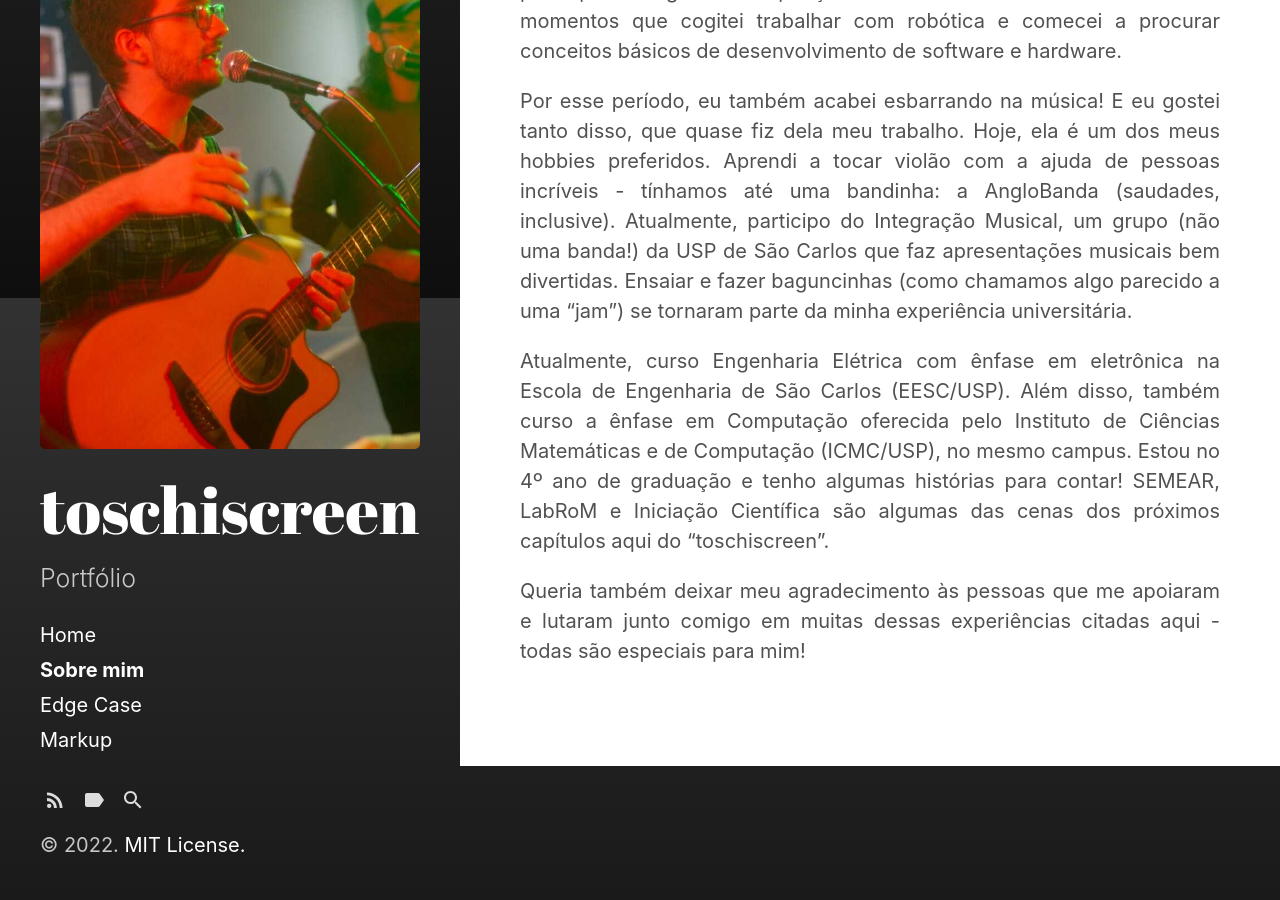
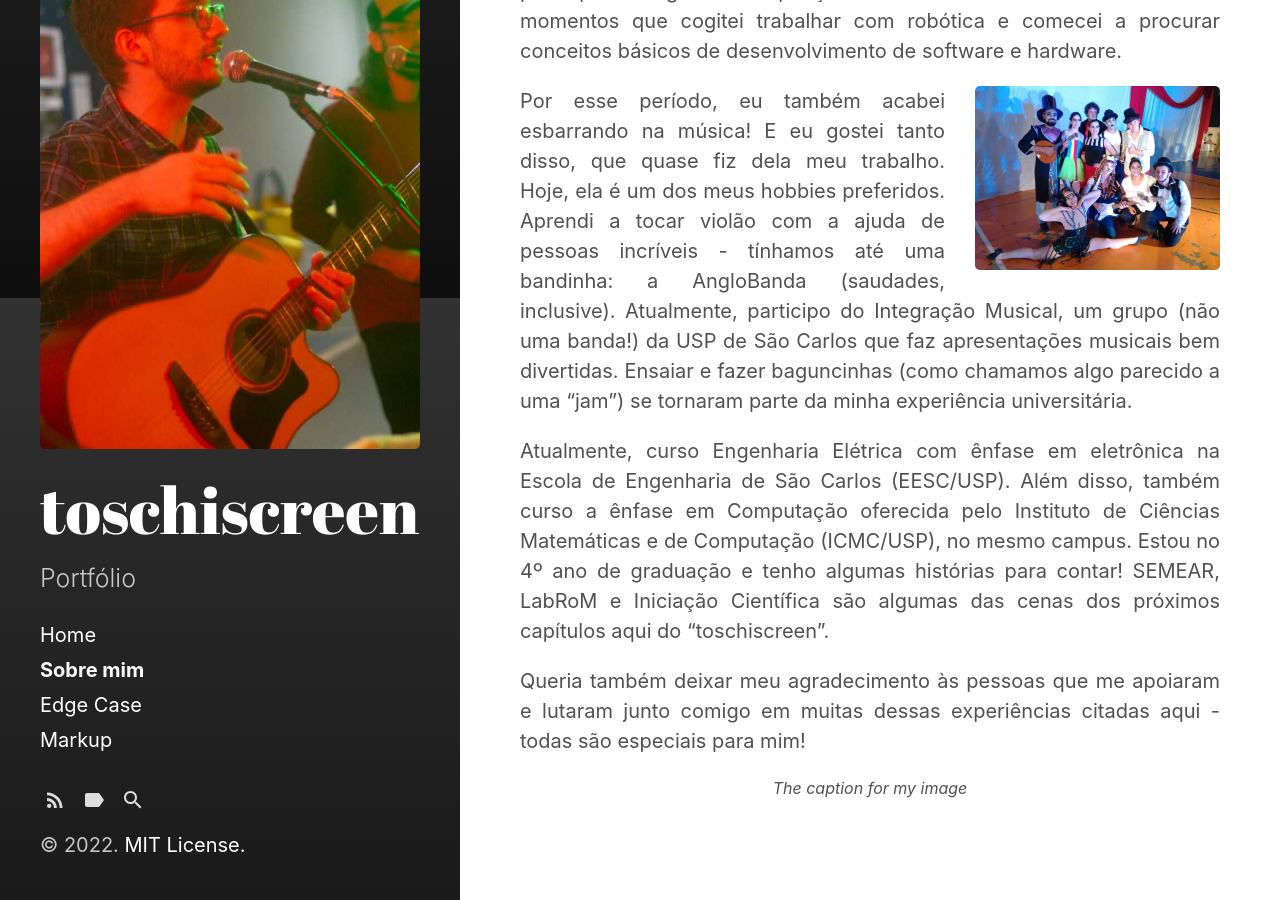
Before and after one commit to toschilt/toschilt.github.io, a Jekyll site: the page built from docs/about.md, in a window 1280 px wide and 900 px high, scrolled down 602 px. Built offline with Jekyll 4.4.1, drawn with Linux system fonts in a browser that asks for light colours.

Commit message:
Inserting and image in Sobre mim section

```diff
--- a/docs/about.md
+++ b/docs/about.md
@@ -12,8 +12,13 @@ sidebar_link: true
 Desde pequeno, fui influenciado pelo meu pai a criar (beijo, pai!). Nos projetinhos que trabalhamos juntos, o objetivo variava: poderia ser para consertar algo da casa ou puramente por curiosidade de testar uma ideia. Não sabia disso na época, mas meu pai me ensinava implicitamente o que motiva a engenharia e também como ela é difícil (parece que os problemas te perseguem!). Durante o Ensino Médio, me interessei por robótica utilizando o kit da Lego Mindstorms - lembro, inclusive, de como participar de algumas competições internas era divertido. Foram nesses momentos que cogitei trabalhar com robótica e comecei a procurar conceitos básicos de desenvolvimento de software e hardware.
 {:style="clear: left;}
 
+![](/assets/images/about/anglobanda.jpg){: style="float: right; margin-left: 30px; width: 35%;"}
 Por esse período, eu também acabei esbarrando na música! E eu gostei tanto disso, que quase fiz dela meu trabalho. Hoje, ela é um dos meus hobbies preferidos. Aprendi a tocar violão com a ajuda de pessoas incríveis - tínhamos até uma bandinha: a AngloBanda (saudades, inclusive). Atualmente, participo do Integração Musical, um grupo (não uma banda!) da USP de São Carlos que faz apresentações musicais bem divertidas. Ensaiar e fazer baguncinhas (como chamamos algo parecido a uma “jam”) se tornaram parte da minha experiência universitária.
+{:style="clear: right;}
 
 Atualmente, curso Engenharia Elétrica com ênfase em eletrônica na Escola de Engenharia de São Carlos (EESC/USP). Além disso, também curso a ênfase em Computação oferecida pelo Instituto de Ciências Matemáticas e de Computação (ICMC/USP), no mesmo campus. Estou no 4º ano de graduação e tenho algumas histórias para contar! SEMEAR, LabRoM e Iniciação Científica são algumas das cenas dos próximos capítulos aqui do “toschiscreen”.
 
 Queria também deixar meu agradecimento às pessoas que me apoiaram e lutaram junto comigo em muitas dessas experiências citadas aqui - todas são especiais para mim!
+
+{: style="text-align: center; font-size: 0.8em; color: gray-4;"}
+*The caption for my image*
```
Also changed, not shown: docs/assets/images/about/anglobanda.jpg (added).
